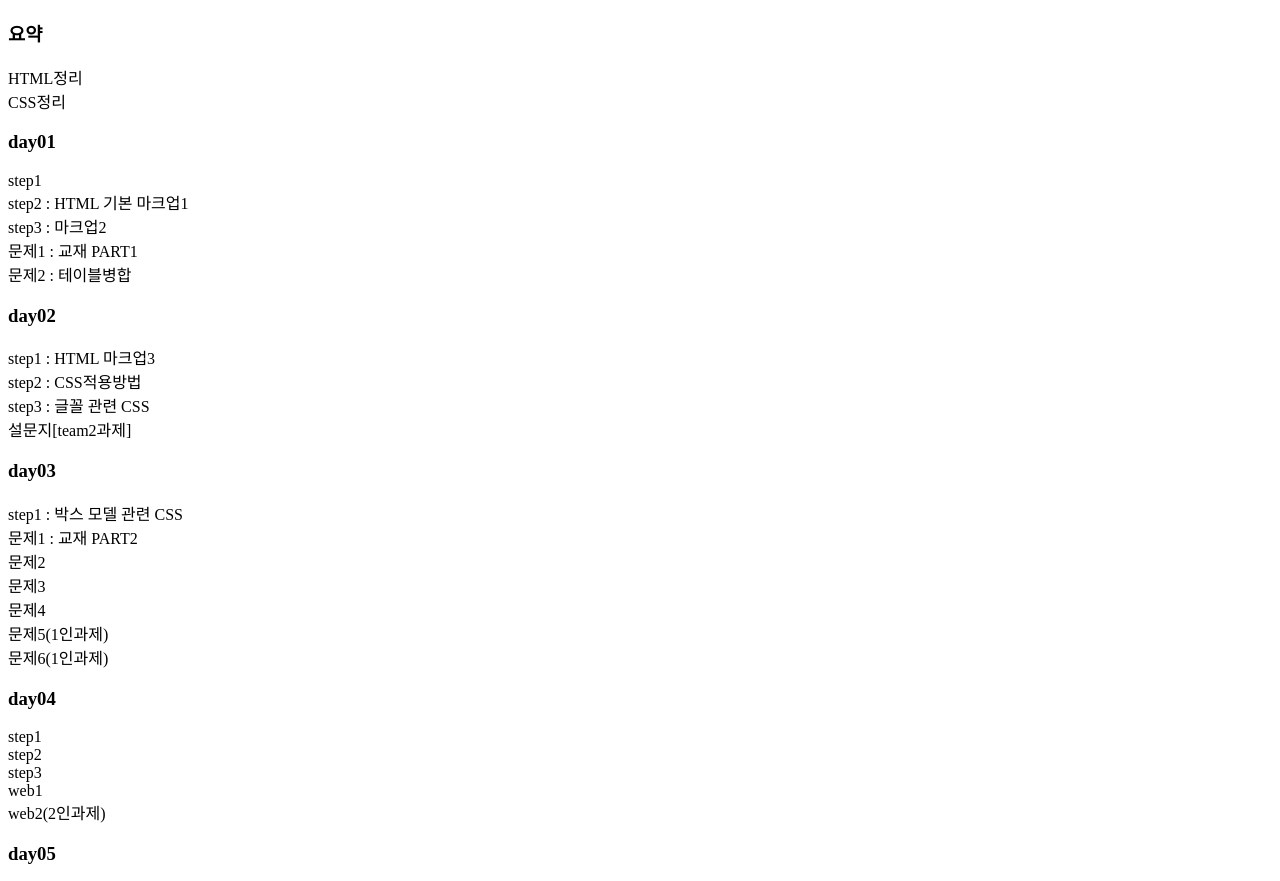
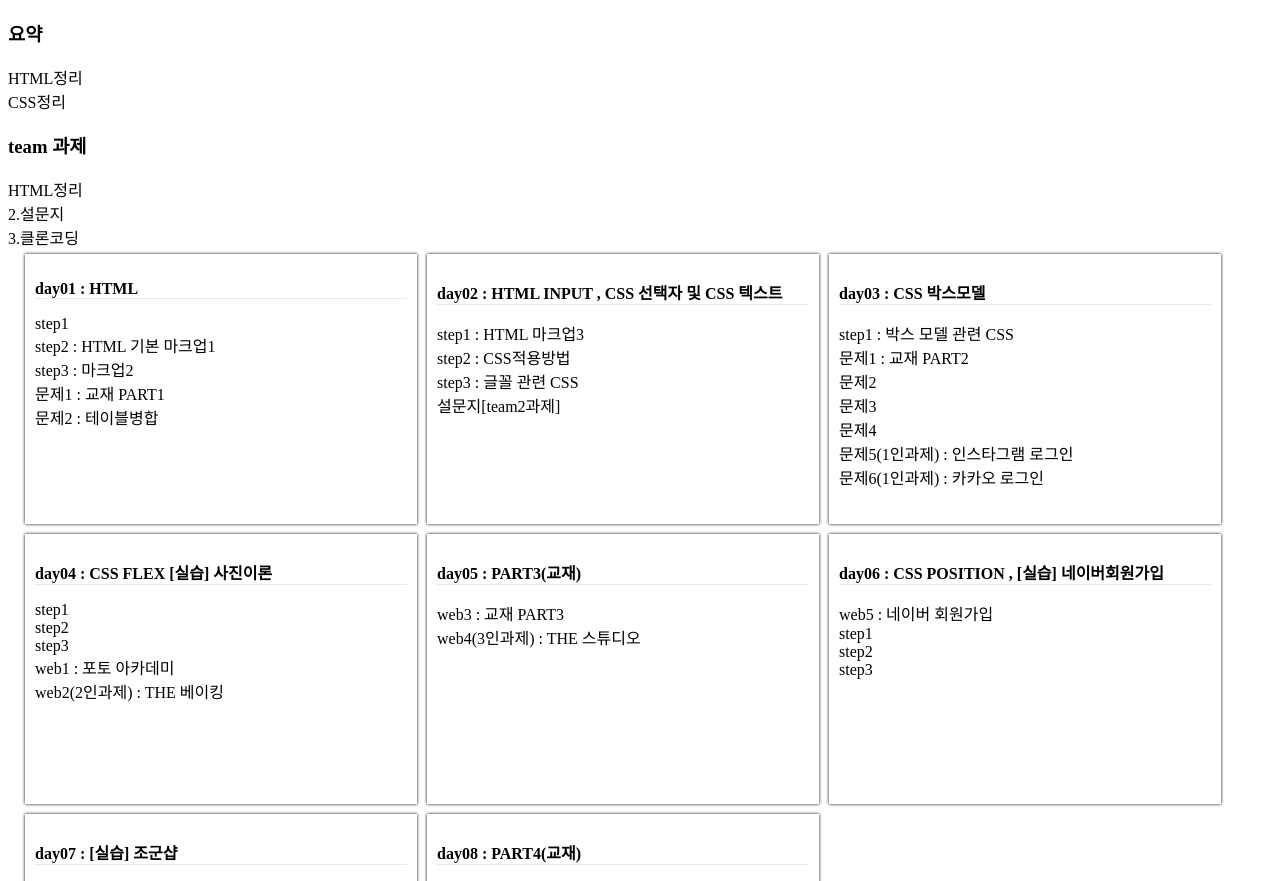
Before and after one commit to itdanja/ezen_2023B_front, a plain HTML site: page index.html in a window 1280 px wide. Shown: the part 70-951 px from the top of the page. Drawn offline with Linux system fonts and the light colour scheme; files that its build step writes are made by us from their sources; a script that the page names is missing.

Commit message:
20231204 파일정리

```diff
--- a/index.html
+++ b/index.html
@@ -11,49 +11,83 @@
 <body>
 
     <h1> OOO FRONT 학습 페이지 </h1>
-
+    <div>
+        <div>
             <h3> 요약 </h3>
             <a href="1_HTML마크업정리.txt"> HTML정리 </a> <br/>
             <a href="2_CSS속성정리.txt"> CSS정리 </a> <br/>
+        </div>
 
-    <h3> day01 </h3>
+        <div>
+            <h3> team 과제 </h3>
+            <a href="#"> HTML정리 </a> <br/>
+            <a href="team/2_team.txt"> 2.설문지 </a> <br/>
+            <a href="team/3_team.txt"> 3.클론코딩 </a> <br/>
+        </div>
+    </div>
+    <div id="htmlCssBox">
+        <div>
+            <h3> day01 : HTML </h3>
             <a href="day01/step1.html"> step1 </a> <br/>
             <a href="day01/step2.html"> step2 : HTML 기본 마크업1  </a> <br/>
             <a href="day01/step3.html"> step3 : 마크업2 </a>  <br/>
             <a href="day01/ex1.html"> 문제1 : 교재 PART1 </a> <br/>
             <a href="day01/ex2.html"> 문제2 : 테이블병합 </a> <br/>
+        </div>
 
-    <h3> day02 </h3>
+        <div>
+            <h3> day02 : HTML INPUT , CSS 선택자 및 CSS 텍스트 </h3>
             <a href="day02/step1.html"> step1 : HTML 마크업3 </a> <br/>
             <a href="day02/step2.html"> step2 : CSS적용방법 </a> <br/>
             <a href="day02/step3.html"> step3 : 글꼴 관련 CSS </a> <br/>
             <a href="#"> 설문지[team2과제] </a> <br/>
+        </div>
 
-    <h3> day03 </h3>
+        <div>
+            <h3> day03 : CSS 박스모델 </h3>
             <a href="day03/step1.html"> step1 : 박스 모델 관련 CSS </a> <br/>
             <a href="day03/ex1.html"> 문제1 : 교재 PART2 </a> <br/>
             <a href="day03/ex2.html"> 문제2 </a> <br/>
             <a href="day03/ex3.html"> 문제3 </a> <br/>
             <a href="day03/ex4.html"> 문제4 </a> <br/>
-    <a href="day03/ex5.html"> 문제5(1인과제) </a> <br/>
-    <a href="day03/ex6.html"> 문제6(1인과제) </a> <br/>
+            <a href="day03/ex5.html"> 문제5(1인과제) : 인스타그램 로그인 </a> <br/>
+            <a href="day03/ex6.html"> 문제6(1인과제) : 카카오 로그인 </a> <br/>
+        </div>
 
-    <h3> day04 </h3>
+        <div>
+            <h3> day04 : CSS FLEX [실습] 사진이론 </h3>
             <a href="day04/step1.html"> step1  </a> <br/>
             <a href="day04/step2.html"> step2  </a> <br/>
             <a href="day04/step3.html"> step3  </a> <br/>
-    <a href="day04/web1/index.html"> web1 </a> <br/>
-    <a href="#"> web2(2인과제) </a> <br/>
+            <a href="day04/web1/index.html"> web1 : 포토 아카데미 </a> <br/>
+            <a href="#"> web2(2인과제) : THE 베이킹 </a> <br/>
+        </div>
 
-    <h3> day05 </h3>
-    <a href="day05/web3/index.html"> web3 </a> <br/>
-    <a href="#"> web4(3인과제) </a> <br/>
+        <div>
+            <h3> day05 : PART3(교재) </h3>
+            <a href="day05/web3/index.html"> web3 : 교재 PART3 </a> <br/>
+            <a href="#"> web4(3인과제) : THE 스튜디오 </a> <br/>
+        </div>
 
-    <h3> day06 </h3>
-    <a href="day06/web5/index.html"> web5 </a> <br/>
+        <div>
+            <h3> day06 : CSS POSITION , [실습] 네이버회원가입 </h3>
+            <a href="day06/web5/index.html"> web5 : 네이버 회원가입 </a> <br/>
             <a href="day06/step1.html"> step1  </a> <br/>
             <a href="day06/step2.html"> step2  </a> <br/>
             <a href="day06/step3.html"> step3  </a> <br/>
+        </div>
+
+        <div>
+            <h3> day07 : [실습] 조군샵 </h3>
+            <a href="day07/web6/index.html"> web6 : 조군샵 클론 </a> <br/>
+        </div>
+
+        <div>
+            <h3> day08 : PART4(교재)  </h3>
+            <a href="day08/web7/index.html"> web7 : 교재 PART4 </a> <br/>
+        </div>
+
+    </div>
 
 </body>
 </html>
--- /dev/null
+++ b/main.css
@@ -0,0 +1,23 @@
+*{ box-sizing: content-box;}
+a{
+    text-decoration: none; color: black;
+}
+
+#htmlCssBox{
+    width: 1240px;
+    margin: 0 auto;
+    display: flex;
+    flex-wrap: wrap;
+    justify-content: flex-start; ;
+}
+#htmlCssBox > div{
+    width: 30%;
+    box-shadow: 0 0 3px black;
+    margin: 5px 5px;
+    height: 250px;
+    padding: 10px;
+}
+#htmlCssBox > div > h3{
+    border-bottom: 1px solid #e8e8e8;
+    font-size: 16px;
+}
```
Also changed, not shown: team/1_team.txt, team/3_team.txt (added). Lines whose indentation alone changed are shown as unchanged.
